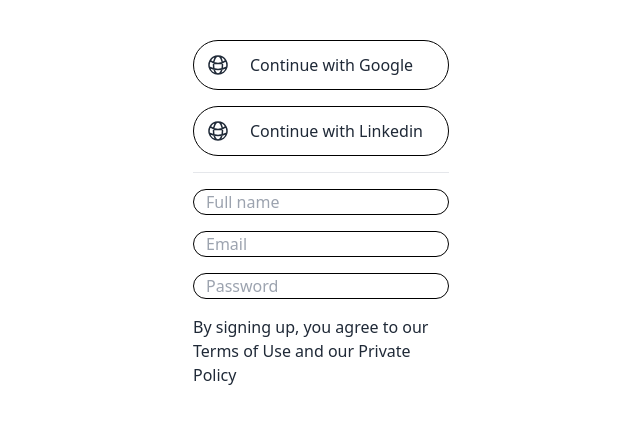
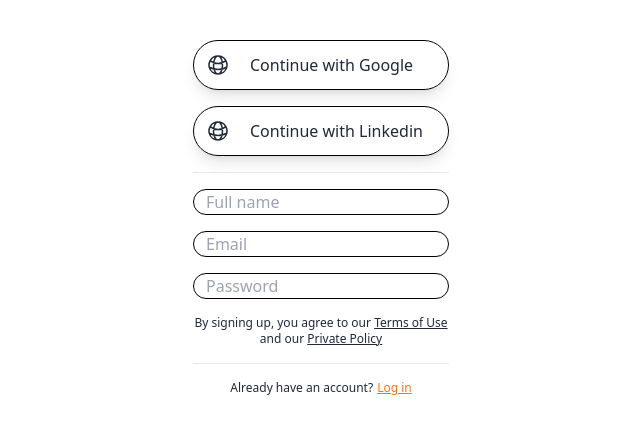
Before and after one commit to stevenrhett/task-tracker, a React (Create React App) app: page / in a window 1280 px wide. Shown: the top 434 px of the page, without its empty margins (319-959 px from the left). Built offline with nearby package versions, Linux system fonts and the light colour scheme; the HTML template or start-up script is replaced by a standard one.

Commit message:
Added styling to the text in the form

```diff
--- a/src/SignUpForm.js
+++ b/src/SignUpForm.js
@@ -4,7 +4,7 @@
     return (
         <div className="mx-auto w-1/5 mt-10">
             <form className="flex flex-col space-y-4">
-                <div className="flex border border-black rounded-full p-3">
+                <div className="flex border border-black rounded-full p-3 shadow-lg">
                     <svg xmlns="http://www.w3.org/2000/svg" fill="none" viewBox="0 0 24 24" stroke-width="1.5"
                          stroke="currentColor" className="w-6 h-6">
                         <path stroke-linecap="round" stroke-linejoin="round"
@@ -12,7 +12,7 @@
                     </svg>
                     <p className="ml-5">Continue with Google</p>
                 </div>
-                <div className="flex border border-black rounded-full p-3">
+                <div className="flex border border-black rounded-full p-3 shadow-lg">
                     <svg xmlns="http://www.w3.org/2000/svg" fill="none" viewBox="0 0 24 24" stroke-width="1.5"
                          stroke="currentColor" className="w-6 h-6">
                         <path stroke-linecap="round" stroke-linejoin="round"
@@ -28,7 +28,9 @@
                 <input className="border rounded-full border-black pl-3" type="text" placeholder="Full name"/>
                 <input className="border rounded-full border-black pl-3" type="email" placeholder="Email"/>
                 <input className="border rounded-full border-black pl-3" type="password" placeholder="Password"/>
-                <p>By signing up, you agree to our Terms of Use and our Private Policy</p>
+                <p className="text-xs text-center">By signing up, you agree to our <u>Terms of Use</u> and our <u>Private Policy</u></p>
+                <hr/>
+                <p className="text-xs text-center">Already have an account?<u className="text-orange-500 underline pl-1">Log in</u></p>
             </form>
         </div>
     );
```
